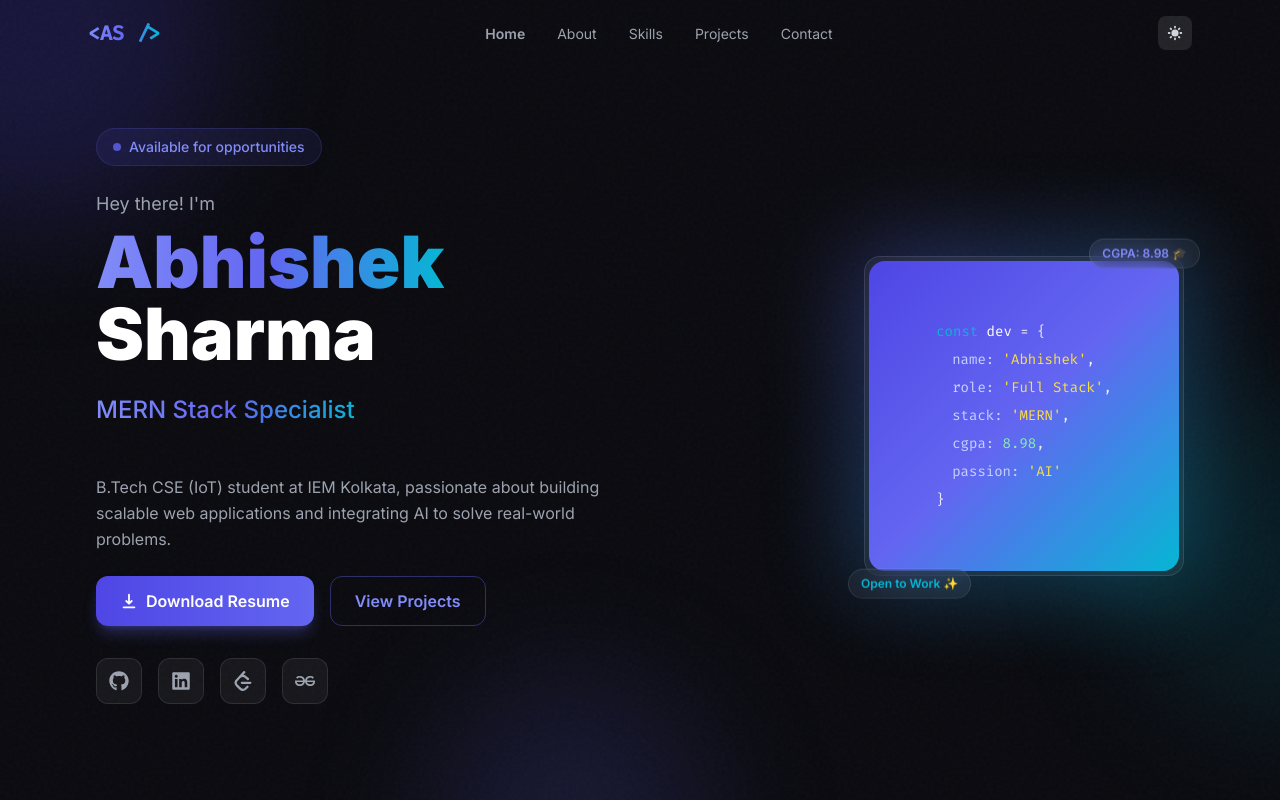
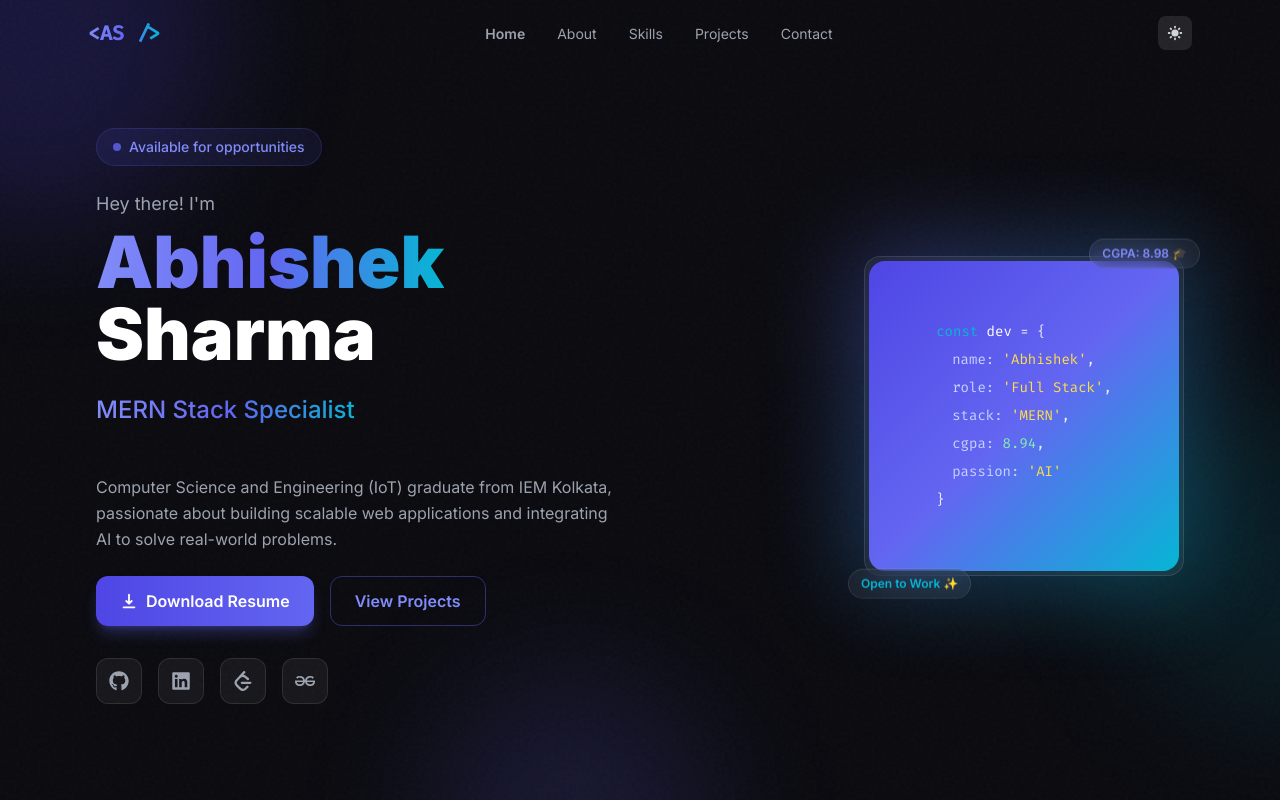
Before and after one commit to Abhishek-IEM/My-Latest-Portfolio, a React (Vite) app: page / in a window 1280 px wide. Shown: the top 800 px of the page. Built offline with nearby package versions, Linux system fonts and the light colour scheme.

Commit message:
Update some details

```diff
--- a/src/components/Hero.jsx
+++ b/src/components/Hero.jsx
@@ -1,16 +1,28 @@
-import { motion } from 'framer-motion'
-import { TypeAnimation } from 'react-type-animation'
-import { FaGithub, FaLinkedin, FaCode } from 'react-icons/fa'
-import { SiLeetcode, SiGeeksforgeeks } from 'react-icons/si'
-import { HiDownload, HiArrowDown } from 'react-icons/hi'
-import { Link } from 'react-scroll'
+import { motion } from "framer-motion";
+import { TypeAnimation } from "react-type-animation";
+import { FaGithub, FaLinkedin, FaCode } from "react-icons/fa";
+import { SiLeetcode, SiGeeksforgeeks } from "react-icons/si";
+import { HiDownload, HiArrowDown } from "react-icons/hi";
+import { Link } from "react-scroll";
 
 const socials = [
-    { icon: FaGithub, label: 'GitHub', href: 'https://github.com/Abhishek-IEM' },
-    { icon: FaLinkedin, label: 'LinkedIn', href: 'https://www.linkedin.com/in/abhishek-sharma-63901a283/' },
-    { icon: SiLeetcode, label: 'LeetCode', href: 'https://leetcode.com/u/Abhishek090602/' },
-    { icon: SiGeeksforgeeks, label: 'GFG', href: 'https://www.geeksforgeeks.org/profile/as611vndq' },
-]
+  { icon: FaGithub, label: "GitHub", href: "https://github.com/Abhishek-IEM" },
+  {
+    icon: FaLinkedin,
+    label: "LinkedIn",
+    href: "https://www.linkedin.com/in/abhishek-sharma-63901a283/",
+  },
+  {
+    icon: SiLeetcode,
+    label: "LeetCode",
+    href: "https://leetcode.com/u/Abhishek090602/",
+  },
+  {
+    icon: SiGeeksforgeeks,
+    label: "GFG",
+    href: "https://www.geeksforgeeks.org/profile/as611vndq",
+  },
+];
 
 const containerVariants = {
   hidden: { opacity: 0 },
@@ -18,12 +30,12 @@ const containerVariants = {
     opacity: 1,
     transition: { staggerChildren: 0.15, delayChildren: 0.3 },
   },
-}
+};
 
 const itemVariants = {
   hidden: { opacity: 0, y: 30 },
-    visible: { opacity: 1, y: 0, transition: { duration: 0.6, ease: 'easeOut' } },
-}
+  visible: { opacity: 1, y: 0, transition: { duration: 0.6, ease: "easeOut" } },
+};
 
 export default function Hero() {
   return (
@@ -47,7 +59,9 @@ export default function Hero() {
           </motion.div>
 
           <motion.div variants={itemVariants}>
-                        <p className="text-gray-500 dark:text-gray-400 text-lg mb-2">Hey there! I'm</p>
+            <p className="text-gray-500 dark:text-gray-400 text-lg mb-2">
+              Hey there! I'm
+            </p>
             <h1 className="text-5xl md:text-6xl lg:text-7xl font-black leading-tight">
               <span className="gradient-text">Abhishek</span>
               <br />
@@ -55,13 +69,20 @@ export default function Hero() {
             </h1>
           </motion.div>
 
-                    <motion.div variants={itemVariants} className="text-xl md:text-2xl font-medium text-gray-600 dark:text-gray-300 h-14">
+          <motion.div
+            variants={itemVariants}
+            className="text-xl md:text-2xl font-medium text-gray-600 dark:text-gray-300 h-14"
+          >
             <TypeAnimation
               sequence={[
-                                'Full Stack Developer', 2000,
-                                'MERN Stack Specialist', 2000,
-                                'AI Enthusiast', 2000,
-                                'Problem Solver', 2000,
+                "Full Stack Developer",
+                2000,
+                "MERN Stack Specialist",
+                2000,
+                "AI Enthusiast",
+                2000,
+                "Problem Solver",
+                2000,
               ]}
               wrapper="span"
               speed={50}
@@ -70,9 +91,13 @@ export default function Hero() {
             />
           </motion.div>
 
-                    <motion.p variants={itemVariants} className="text-gray-500 dark:text-gray-400 max-w-xl leading-relaxed">
-                        B.Tech CSE (IoT) student at IEM Kolkata, passionate about building scalable web applications
-                        and integrating AI to solve real-world problems.
+          <motion.p
+            variants={itemVariants}
+            className="text-gray-500 dark:text-gray-400 max-w-xl leading-relaxed"
+          >
+            Computer Science and Engineering (IoT) graduate from IEM Kolkata,
+            passionate about building scalable web applications and integrating
+            AI to solve real-world problems.
           </motion.p>
 
           {/* CTA Buttons */}
@@ -87,14 +112,20 @@ export default function Hero() {
               Download Resume
             </a>
             <Link to="projects" smooth offset={-80}>
-                            <button id="view-projects" className="btn-secondary cursor-pointer">
+              <button
+                id="view-projects"
+                className="btn-secondary cursor-pointer"
+              >
                 View Projects
               </button>
             </Link>
           </motion.div>
 
           {/* Socials */}
-                    <motion.div variants={itemVariants} className="flex items-center gap-4 pt-2">
+          <motion.div
+            variants={itemVariants}
+            className="flex items-center gap-4 pt-2"
+          >
             {socials.map(({ icon: Icon, label, href }) => (
               <a
                 key={label}
@@ -114,7 +145,7 @@ export default function Hero() {
         <motion.div
           initial={{ opacity: 0, scale: 0.8 }}
           animate={{ opacity: 1, scale: 1 }}
-                    transition={{ duration: 0.8, ease: 'easeOut', delay: 0.4 }}
+          transition={{ duration: 0.8, ease: "easeOut", delay: 0.4 }}
           className="flex justify-center lg:justify-end"
         >
           <div className="relative">
@@ -125,13 +156,31 @@ export default function Hero() {
               <div className="w-full h-full rounded-2xl bg-gradient-to-br from-primary-600 via-primary-500 to-accent flex items-center justify-center overflow-hidden">
                 {/* Code snippet decoration */}
                 <div className="text-white/90 font-mono text-sm p-6 space-y-2">
-                                    <div><span className="text-accent">const</span> <span className="text-white">dev</span> = {'{'}</div>
-                                    <div className="pl-4"><span className="text-primary-200">name:</span> <span className="text-yellow-300">'Abhishek'</span>,</div>
-                                    <div className="pl-4"><span className="text-primary-200">role:</span> <span className="text-yellow-300">'Full Stack'</span>,</div>
-                                    <div className="pl-4"><span className="text-primary-200">stack:</span> <span className="text-yellow-300">'MERN'</span>,</div>
-                                    <div className="pl-4"><span className="text-primary-200">cgpa:</span> <span className="text-green-300">8.98</span>,</div>
-                                    <div className="pl-4"><span className="text-primary-200">passion:</span> <span className="text-yellow-300">'AI'</span></div>
-                                    <div>{'}'}</div>
+                  <div>
+                    <span className="text-accent">const</span>{" "}
+                    <span className="text-white">dev</span> = {"{"}
+                  </div>
+                  <div className="pl-4">
+                    <span className="text-primary-200">name:</span>{" "}
+                    <span className="text-yellow-300">'Abhishek'</span>,
+                  </div>
+                  <div className="pl-4">
+                    <span className="text-primary-200">role:</span>{" "}
+                    <span className="text-yellow-300">'Full Stack'</span>,
+                  </div>
+                  <div className="pl-4">
+                    <span className="text-primary-200">stack:</span>{" "}
+                    <span className="text-yellow-300">'MERN'</span>,
+                  </div>
+                  <div className="pl-4">
+                    <span className="text-primary-200">cgpa:</span>{" "}
+                    <span className="text-green-300">8.94</span>,
+                  </div>
+                  <div className="pl-4">
+                    <span className="text-primary-200">passion:</span>{" "}
+                    <span className="text-yellow-300">'AI'</span>
+                  </div>
+                  <div>{"}"}</div>
                 </div>
               </div>
             </div>
@@ -139,14 +188,19 @@ export default function Hero() {
             {/* Floating badges */}
             <motion.div
               animate={{ y: [0, -8, 0] }}
-                            transition={{ duration: 3, repeat: Infinity, ease: 'easeInOut' }}
+              transition={{ duration: 3, repeat: Infinity, ease: "easeInOut" }}
               className="absolute -top-4 -right-4 glass-card px-3 py-1.5 text-xs font-semibold text-primary-600 dark:text-primary-400"
             >
               CGPA: 8.98 🎓
             </motion.div>
             <motion.div
               animate={{ y: [0, 8, 0] }}
-                            transition={{ duration: 4, repeat: Infinity, ease: 'easeInOut', delay: 1 }}
+              transition={{
+                duration: 4,
+                repeat: Infinity,
+                ease: "easeInOut",
+                delay: 1,
+              }}
               className="absolute -bottom-4 -left-4 glass-card px-3 py-1.5 text-xs font-semibold text-accent"
             >
               Open to Work ✨
@@ -174,5 +228,5 @@ export default function Hero() {
         </Link>
       </motion.div>
     </section>
-    )
+  );
 }
```
Lines whose indentation alone changed are shown as unchanged.
